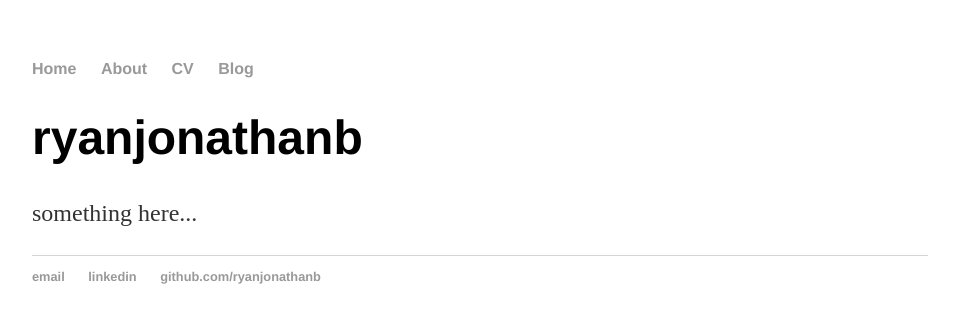
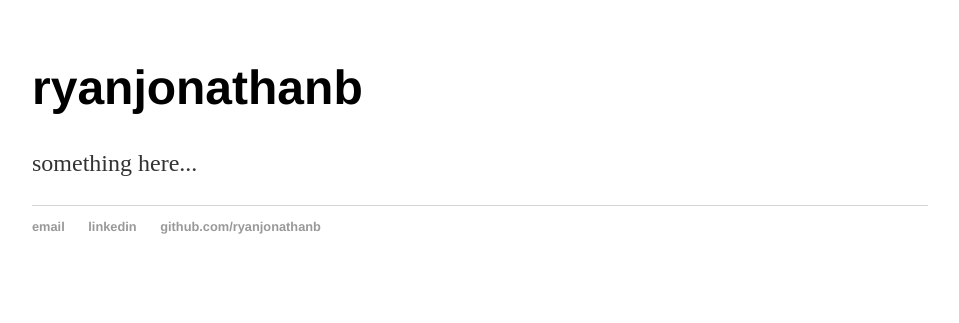
Before and after one commit to ryanjonathanb/ryanjonathanb.github.io, a Jekyll site: the page built from index.html, in a window 1280 px wide. Shown: the top 323 px of the page, without its empty margins (160-1119 px from the left). Built offline with Jekyll 4.4.1, drawn with Linux system fonts in a browser that asks for light colours.

Commit message:
different homepage template

```diff
--- /dev/null
+++ b/_layouts/homepage.html
@@ -0,0 +1,22 @@
+<!DOCTYPE html>
+	<html>
+		<head>
+			<title>{{ page.title }}</title>
+			<!-- link to main stylesheet -->
+			<link rel="stylesheet" type="text/css" href="/style.css">
+		</head>
+		<body>
+			<div class="container">
+
+			{{ content }}
+
+			</div><!-- /.container -->
+			<footer>
+	    		<ul>
+	        		<li><a href="mailto:ryanjonathanb@gmail.com">email</a></li>
+	        		<li><a href="https://id.linkedin.com/in/ryanjonathanb">linkedin</a></li>
+	        		<li><a href="https://github.com/ryanjonathanb">github.com/ryanjonathanb</a></li>
+				</ul>
+			</footer>
+		</body>
+	</html>
--- a/index.html
+++ b/index.html
@@ -1,5 +1,5 @@
 ---
-layout: default
+layout: homepage
 title: ryanjonathanb
 ---
 <div class="blurb">
```
